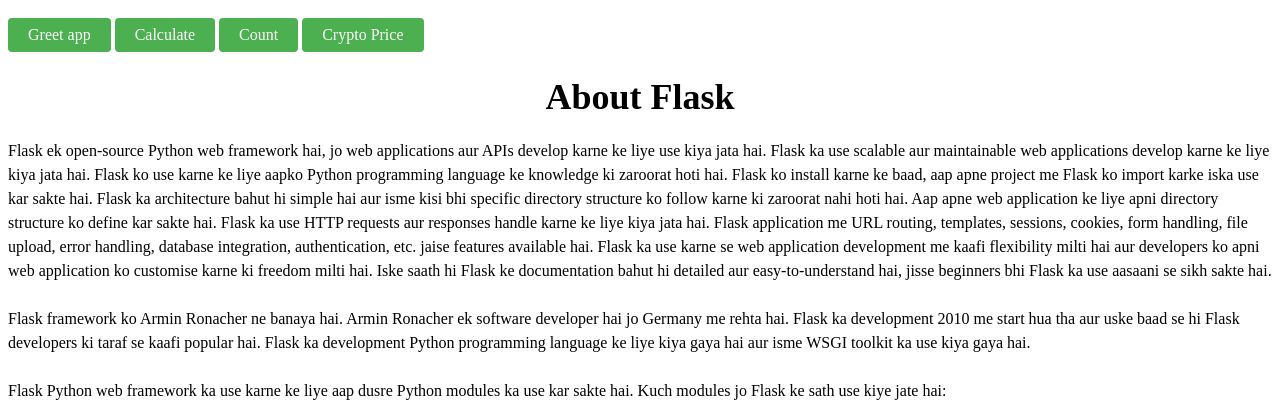
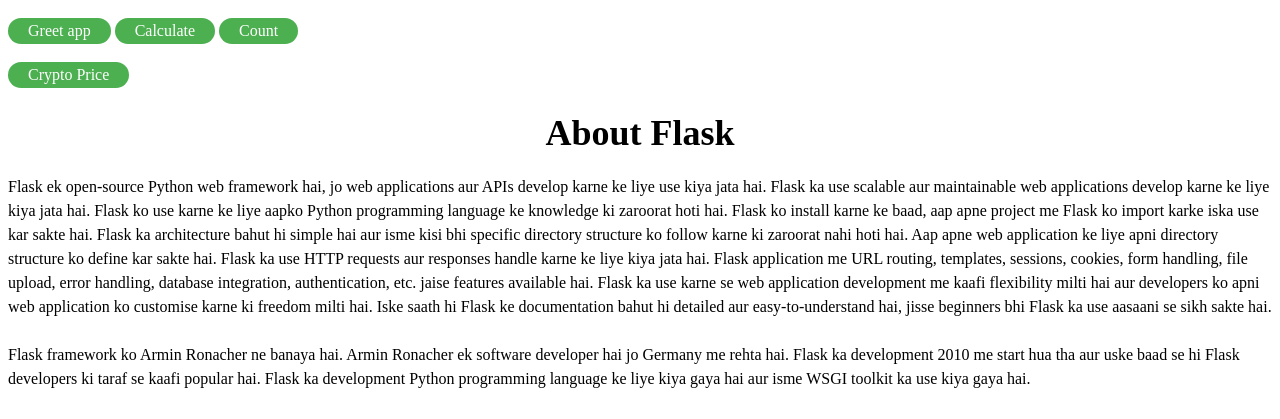
Before and after one commit to raoshah/first-flask, a Flask app: page / in a window 1280 px wide. Shown: the part 68-487 px from the top of the page. Run offline with Flask 2, Linux system fonts and the light colour scheme.

Commit message:
add btn style

```diff
--- a/templates/index.html
+++ b/templates/index.html
@@ -2,13 +2,18 @@
 
 {% block body %}
 <br>
+
 <a href="/hello" class="btn">Greet app</a>
 
 <a href="/list" class="btn">Calculate</a>
 
 <a href="/count" class="btn">Count</a>
 
+<br> <br>
+
 <a href="/cryptoprice" class="btn">Crypto Price</a>
+<br>
+
 <h1> About Flask </h1>
 <p>
   Flask ek open-source Python web framework hai, jo web applications aur APIs develop karne ke liye use kiya jata hai. Flask ka use scalable aur maintainable web applications develop karne ke liye kiya jata hai.
--- a/templates/layout.html
+++ b/templates/layout.html
@@ -101,6 +101,7 @@ input[type="text"], input[type="email"], textarea {
   margin-bottom: 20px;
 }
 
+
 input[type="submit"] {
   background-color: #4CAF50;
   color: white;
@@ -125,15 +126,17 @@ label {
   margin-bottom: 10px;
 }
 
+
+
  .btn {
   display: inline-block;
   background-color: #4CAF50;
   color: white;
-  padding: 8px 20px;
+  padding: 4px 20px;
   text-align: center;
   text-decoration: none;
   font-size: 16px;
-  border-radius: 4px;
+  border-radius: 16px;
 }
 
 .btn:hover {
```
Also changed, not shown: static/lisa.png (added).
